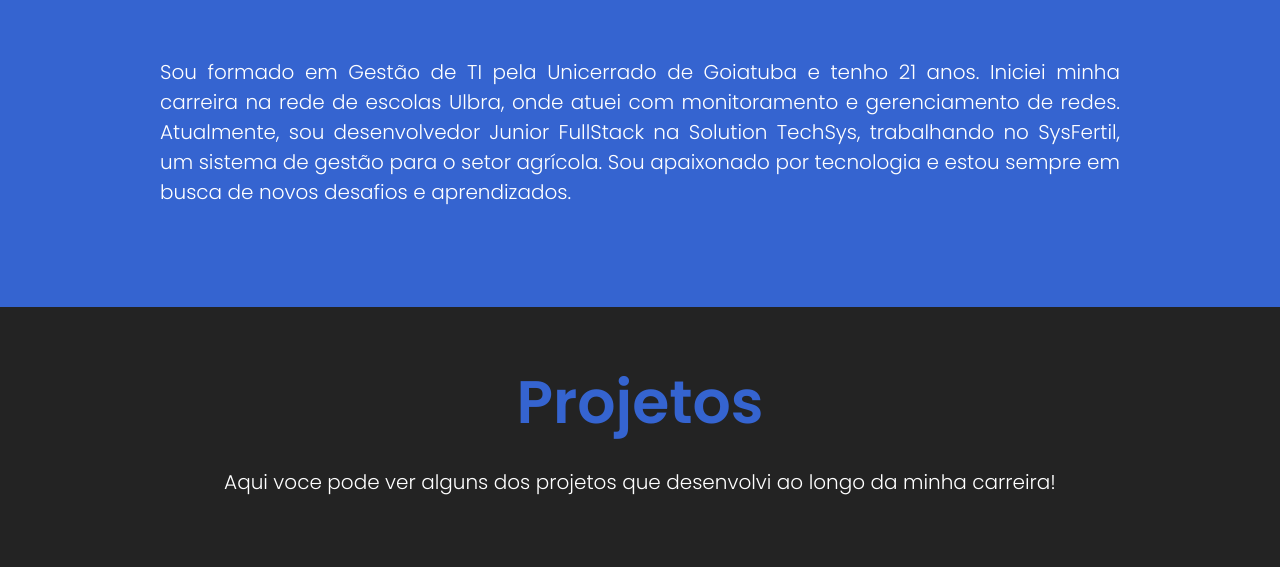
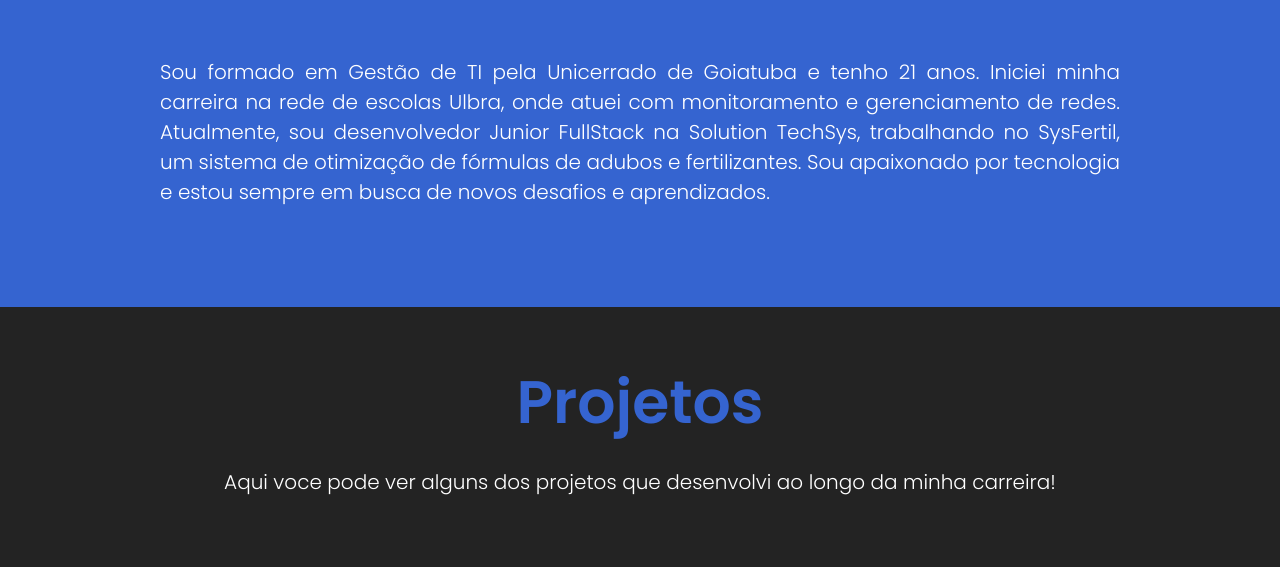
Before and after one commit to BryanR17/Portiforio, a plain HTML site: page index.html in a window 1280 px wide. Shown: the part 903-1470 px from the top of the page. Drawn offline with nearby package versions, Linux system fonts and the light colour scheme; a web font is replaced by a local one.

Commit message:
Update index.html

```diff
--- a/index.html
+++ b/index.html
@@ -185,8 +185,8 @@
 
             <h2 class="sub2">Sobre</h2>
             <p class="txt">Sou formado em Gestão de TI pela Unicerrado de Goiatuba e tenho 21 anos. Iniciei minha carreira na rede de escolas Ulbra,
-                     onde atuei com monitoramento e gerenciamento de redes. Atualmente, sou desenvolvedor Junior FullStack na Solution TechSys, trabalhando no SysFertil, um sistema de gestão para
-                     o setor agrícola. Sou apaixonado por tecnologia e estou sempre em busca de novos desafios e aprendizados.</p>
+                     onde atuei com monitoramento e gerenciamento de redes. Atualmente, sou desenvolvedor Junior FullStack na Solution TechSys, trabalhando no SysFertil, um sistema de otimização
+                de fórmulas de adubos e fertilizantes. Sou apaixonado por tecnologia e estou sempre em busca de novos desafios e aprendizados.</p>
 
         </div>
 
```
